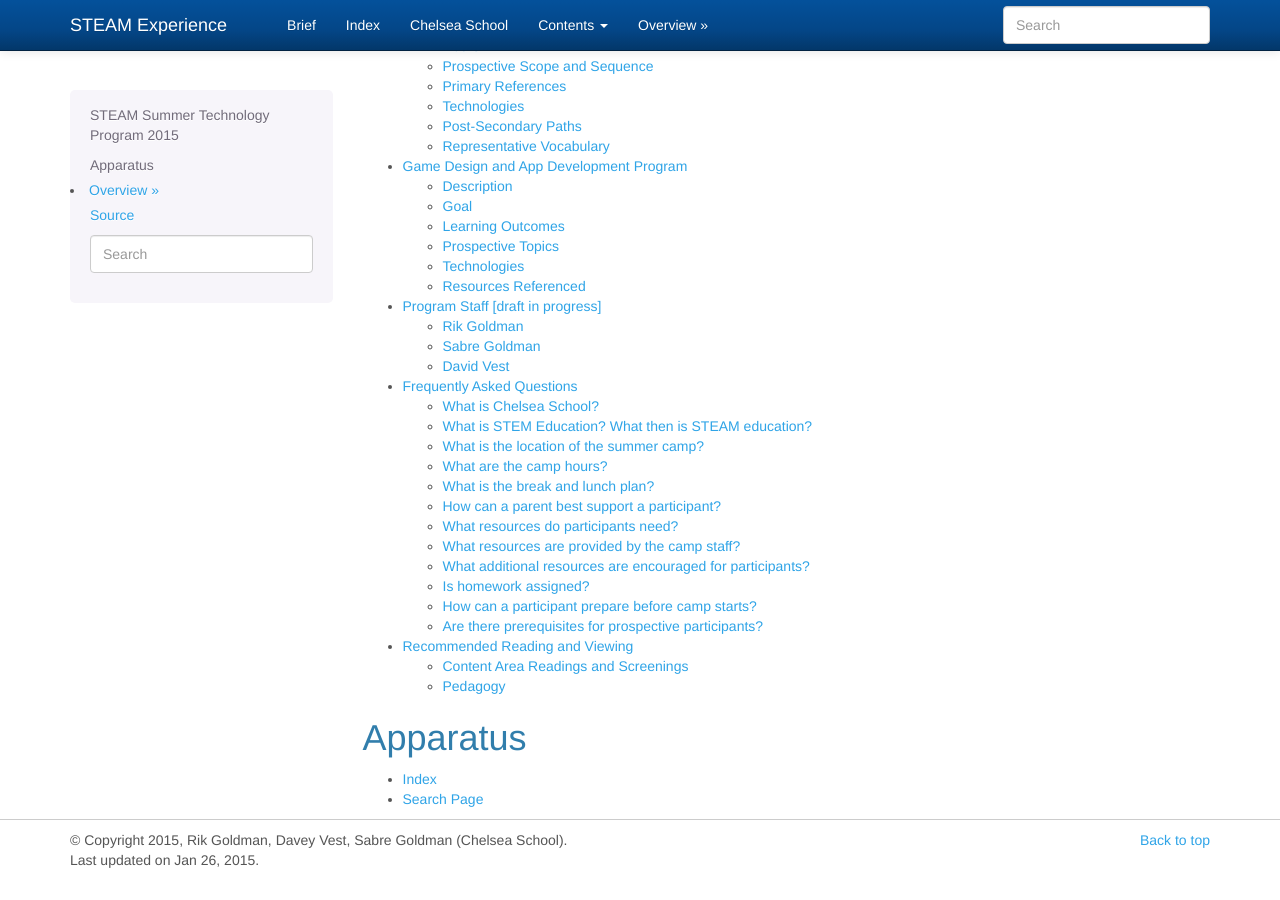
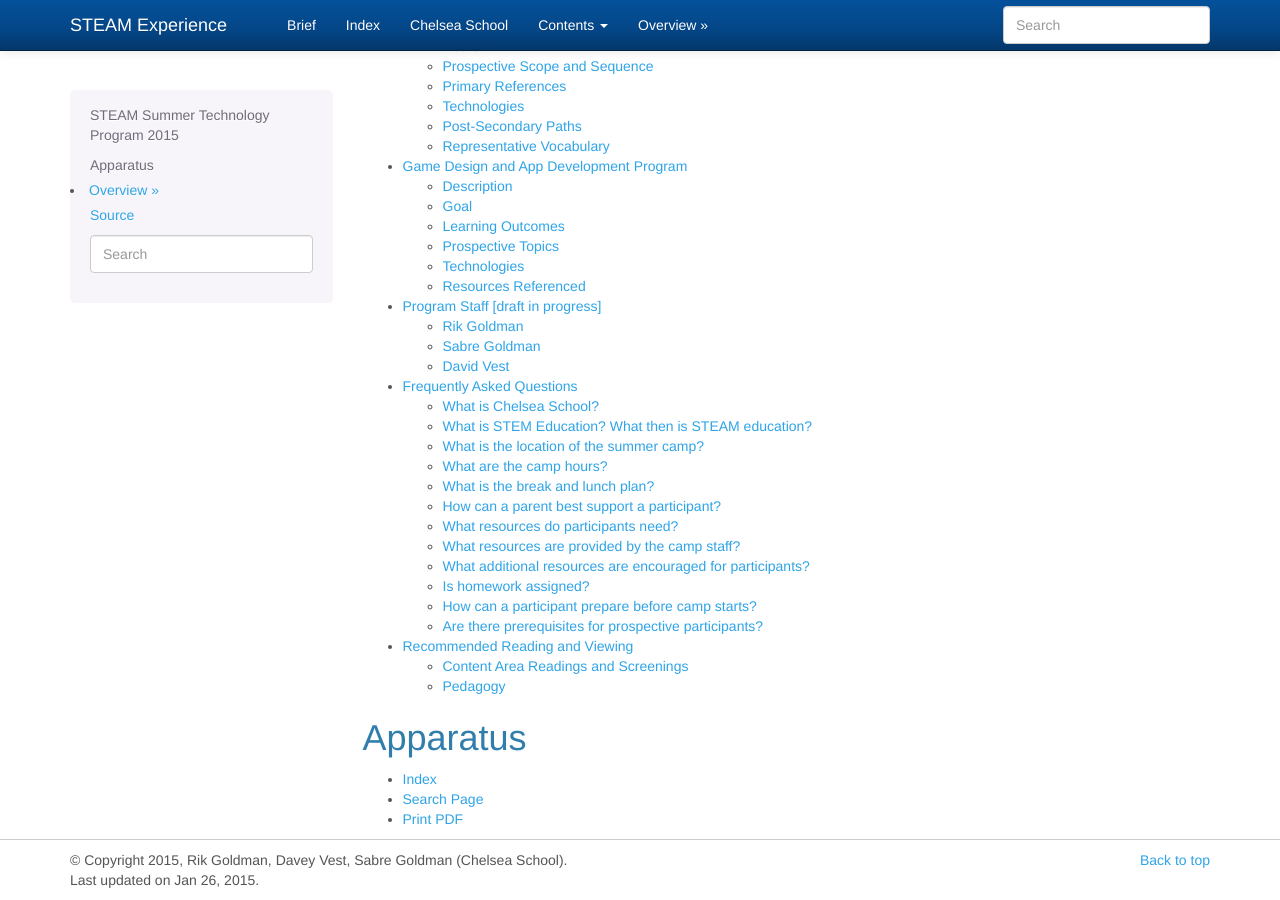
Before and after one commit to ghoulmann/summer-steam-program-details-2015, a Sphinx documentation site: the page built from details-web/source/indepth.rst, in a window 1280 px wide and 900 px high, scrolled down 537 px. Built offline with Sphinx 7.4.7, drawn with Linux system fonts in a browser that asks for light colours; pages that are not in the unit, such as notebooks, are missing from menus.

Commit message:
added print link

```diff
--- a/details-web/source/indepth.rst
+++ b/details-web/source/indepth.rst
@@ -27,3 +27,4 @@ Apparatus
 
 * :ref:`genindex`
 * :ref:`search`
+* `Print PDF <./details.pdf>`_
```
